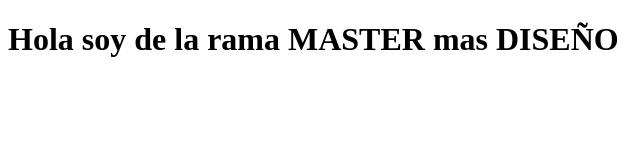
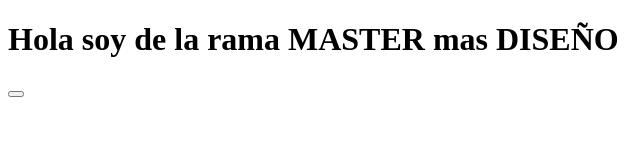
Before and after one commit to FabianoG/AppGitCloud, a plain HTML site: page index.html in a window 1280 px wide. Shown: the full height of the page, 0-640 px from the left. Drawn offline with Linux system fonts and the light colour scheme.

Commit message:
agregando boton

```diff
--- a/index.html
+++ b/index.html
@@ -8,5 +8,6 @@
 </head>
 <body>
     <h1>Hola soy de la rama MASTER mas DISEÑO</h1>
+    <button type="Enviar"></button>
 </body>
 </html>
```
